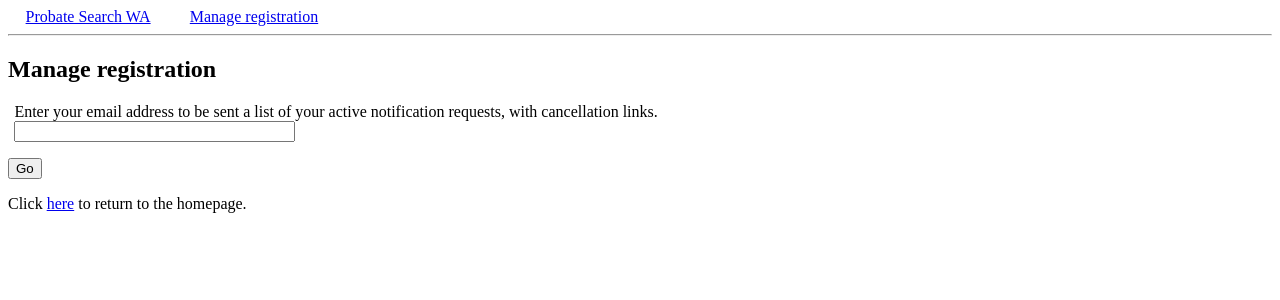
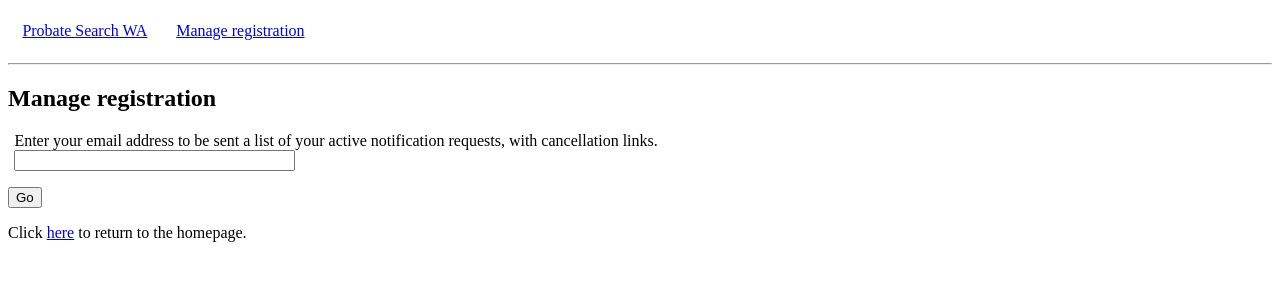
Before and after one commit to Mezzomaniac/probate, a Flask app: page /manage_registration in a window 1280 px wide. Shown: the top 300 px of the page. Run offline with Flask 2, Linux system fonts and the light colour scheme; parts of the project's set-up code (start-up, migrations or seed data) failed here and were passed over.

Commit message:
navbar style improvement; db update

```diff
--- a/probatewebapp/static/css/styles.css
+++ b/probatewebapp/static/css/styles.css
@@ -1,5 +1,9 @@
-nav>a {
-	margin: 1.1em;
+nav {
+    display: flex;
+}
+
+nav>div {
+    padding: 0.9em;
 }
 
 .field {
--- a/probatewebapp/templates/base.html
+++ b/probatewebapp/templates/base.html
@@ -19,13 +19,13 @@
 
     <body>
         <nav>
-            <a href="{{ url_for('home') }}">Probate Search WA</a>
-            <a href="{{ url_for('manage_registration') }}">Manage registration</a>
+            <div><a href="{{ url_for('home') }}">Probate Search WA</a></div>
+            <div><a href="{{ url_for('manage_registration') }}">Manage registration</a></div>
             {% if config['TESTING'] %}
-            <a href="{{ url_for('test') }}">test</a>
+            <div><a href="{{ url_for('test') }}">test</a></div>
             {% endif %}
-            <hr>
         </nav>
+        <hr>
         <main role="main">
         {% block content %}{% endblock %}
         </main>
```
Also changed, not shown: 1 other file.
